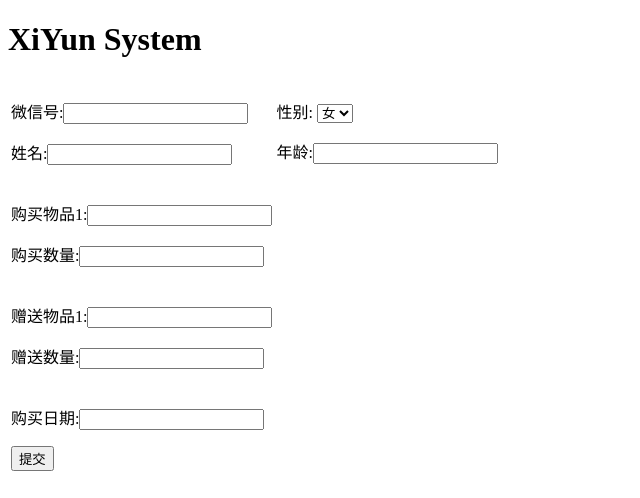
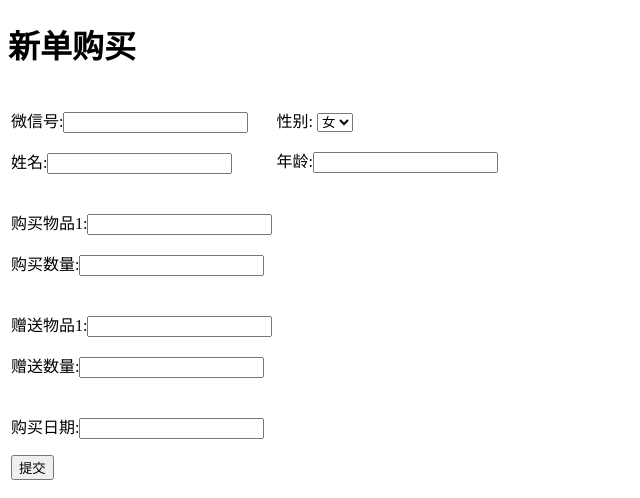
Before and after one commit to levycui/xiyun, a Python web app: template templates/index.html in a window 1280 px wide. Shown: the top 498 px of the page, without its empty margins (0-640 px from the left). Run offline with Jinja, Linux system fonts and the light colour scheme; the template is opened without the code that fills it, so the values that code supplies are empty.

Commit message:
add xiyun

```diff
--- a/methods/insertdb.py
+++ b/methods/insertdb.py
@@ -4,9 +4,9 @@
 from db import *
 
 
-def insert_table(table, weixinname):
+def insert_table(table, weixinname, username, sex, age, product, pnum, gift, gnum, udate):
     # sql = "insert " + column + " from " + table + " where " + condition + "='" + value + "'"
-    sql = "insert into " + table + "(weixinname) values('" + weixinname + "')"
+    sql = "insert into " + table + "(weixinname,username,sex,age,product,pnum,gift,gnum,udate) values('" + weixinname + "','" + username + "','" + sex + "','" + age + "','" + product + "','" + pnum + "','" + gift + "','" + gnum + "','" + udate + "')"
     cur.execute(sql)
     lines = cur.fetchall()
     conn.commit()
--- a/templates/index.html
+++ b/templates/index.html
@@ -1,8 +1,8 @@
 <!DOCTYPE html>
 <html>
-<head><title>XiYun System</title></head>
+<head><title>希芸</title></head>
 <body>
-<h1>XiYun System</h1>
+<h1>新单购买</h1>
 
 <form method="POST" action="/buy">
     <table>
```
Also changed, not shown: handlers/buy.py (+10 -7 lines), 3 other files.
